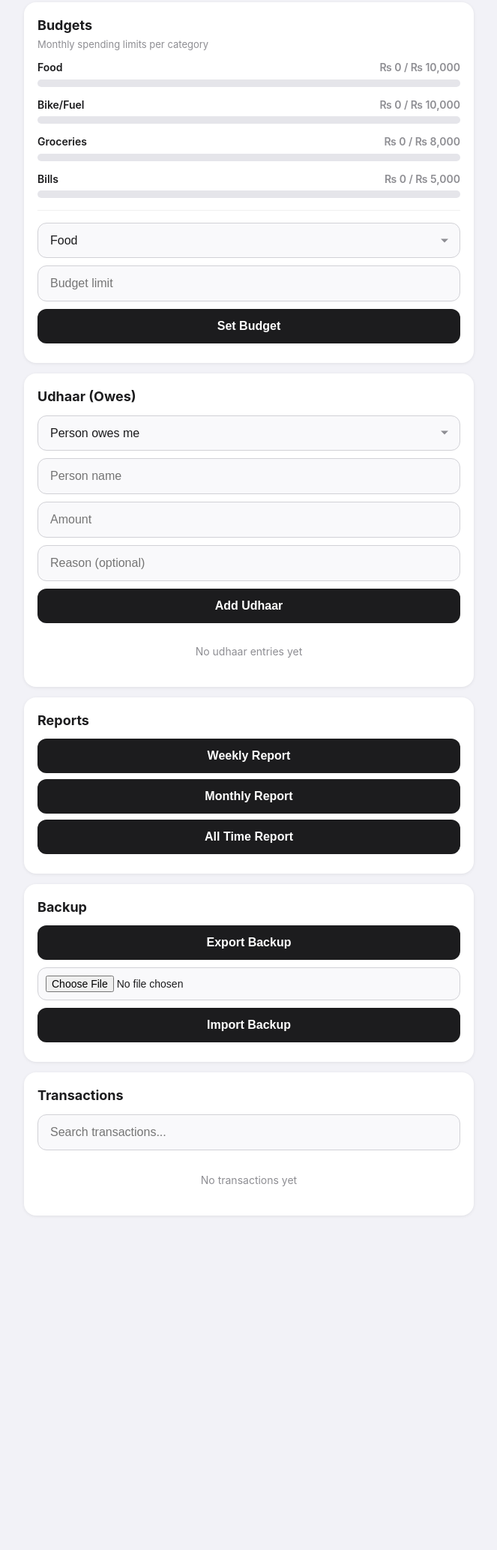
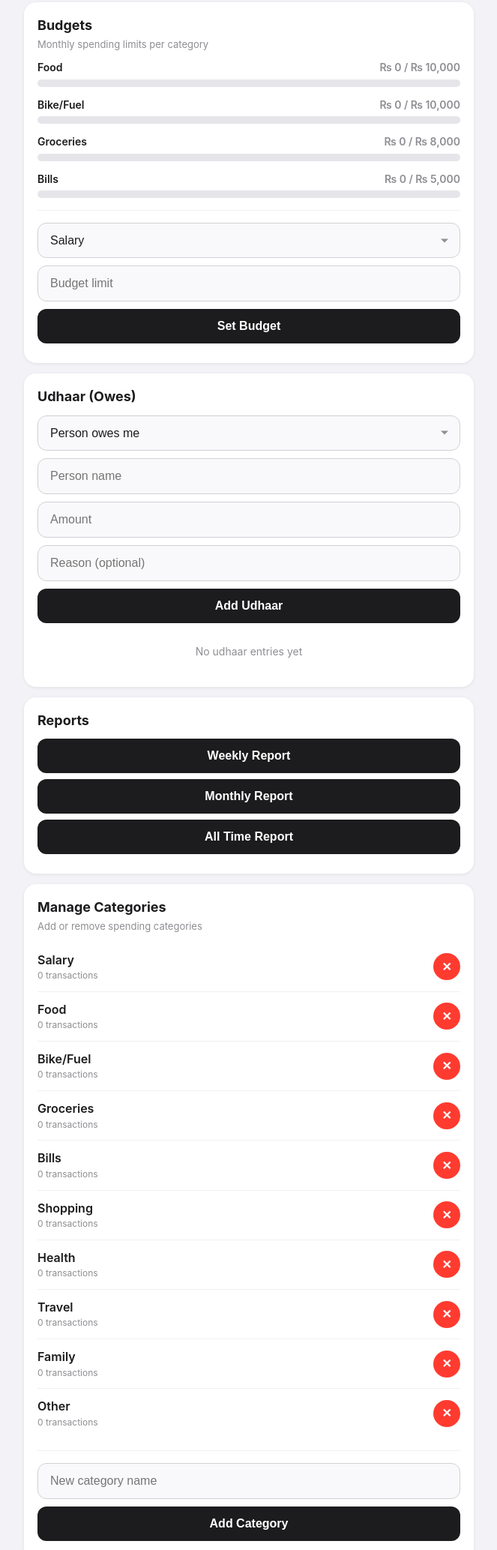
Before and after one commit to Ahmad-10-2001/Salary-Manager, a plain HTML site: page index.html in a window 1280 px wide. Shown: the part 650-2717 px from the top of the page at 75% size, without its empty margins (308-971 px from the left). Before the commit the page ends 2315 px from the top, so only its background shows below. Drawn offline with Linux system fonts and the light colour scheme.

Commit message:
now add the categories dynamically

```diff
--- a/index.html
+++ b/index.html
@@ -40,7 +40,7 @@
     <h3 class="card-title">Add Transaction</h3>
     <div class="form-group">
       <select id="txType">
-        <option value="income">+ Income</option>
+        <option value="income">+ Income / Salary</option>
         <option value="expense">- Expense</option>
       </select>
     </div>
@@ -48,18 +48,7 @@
       <input id="txAmount" type="number" inputmode="numeric" placeholder="Amount (e.g. 5000)">
     </div>
     <div class="form-group">
-      <select id="txCategory">
-        <option value="Salary">Salary</option>
-        <option value="Food">Food</option>
-        <option value="Bike/Fuel">Bike</option>
-        <option value="Groceries">Groceries</option>
-        <option value="Bills">Bills</option>
-        <option value="Shopping">Shopping</option>
-        <option value="Health">Health</option>
-        <option value="Travel">Travel</option>
-        <option value="Family">Family</option>
-        <option value="Other">Other</option>
-      </select>
+      <select id="txCategory"></select>
     </div>
     <div class="form-group">
       <input id="txComment" type="text" placeholder="Comment (optional)">
@@ -74,17 +63,7 @@
     <div id="budgetList"></div>
     <div class="budget-edit-section">
       <div class="form-group">
-        <select id="budgetCategory">
-          <option value="Food">Food</option>
-          <option value="Bike/Fuel">Bike</option>
-          <option value="Groceries">Groceries</option>
-          <option value="Bills">Bills</option>
-          <option value="Shopping">Shopping</option>
-          <option value="Health">Health</option>
-          <option value="Travel">Travel</option>
-          <option value="Family">Family</option>
-          <option value="Other">Other</option>
-        </select>
+      <select id="budgetCategory"></select>
       </div>
       <div class="form-group">
         <input id="budgetAmount" type="number" inputmode="numeric" placeholder="Budget limit">
@@ -124,6 +103,19 @@
     <div id="reportOutput"></div>
   </div>
 
+  <!-- Manage Categories -->
+  <div class="card">
+    <h3 class="card-title">Manage Categories</h3>
+    <p class="card-subtitle">Add or remove spending categories</p>
+    <div id="categoryList"></div>
+    <div class="category-add-section">
+      <div class="form-group">
+        <input id="newCategoryName" type="text" placeholder="New category name">
+      </div>
+      <button class="btn btn-dark" onclick="addCategory()">Add Category</button>
+    </div>
+  </div>
+
   <!-- Backup -->
   <div class="card">
     <h3 class="card-title">Backup</h3>
@@ -152,7 +144,7 @@
     <input type="hidden" id="editId">
     <div class="form-group">
       <select id="editType">
-        <option value="income">+ Income</option>
+        <option value="income">+ Income / Salary</option>
         <option value="expense">- Expense</option>
       </select>
     </div>
@@ -160,18 +152,7 @@
       <input id="editAmount" type="number" inputmode="numeric" placeholder="Amount">
     </div>
     <div class="form-group">
-      <select id="editCategory">
-        <option value="Salary">Salary</option>
-        <option value="Food">Food</option>
-        <option value="Bike/Fuel">Bike</option>
-        <option value="Groceries">Groceries</option>
-        <option value="Bills">Bills</option>
-        <option value="Shopping">Shopping</option>
-        <option value="Health">Health</option>
-        <option value="Travel">Travel</option>
-        <option value="Family">Family</option>
-        <option value="Other">Other</option>
-      </select>
+      <select id="editCategory"></select>
     </div>
     <div class="form-group">
       <input id="editComment" type="text" placeholder="Comment">
--- a/script.js
+++ b/script.js
@@ -1,9 +1,16 @@
+// ─── Default categories ───
+const DEFAULT_CATEGORIES = ['Salary', 'Food', 'Bike/Fuel', 'Groceries', 'Bills', 'Shopping', 'Health', 'Travel', 'Family', 'Other'];
+
 // ─── Data (prefixed to avoid collision with DOM IDs) ───
 let txData = JSON.parse(localStorage.getItem('transactions') || '[]');
 let debtData = JSON.parse(localStorage.getItem('debts') || '[]');
 let budgetData = JSON.parse(localStorage.getItem('budgets') || '{}');
+let categoryData = JSON.parse(localStorage.getItem('categories') || 'null');
 
-// Set default budgets if empty
+// Initialize defaults
+if (!categoryData) {
+  categoryData = [...DEFAULT_CATEGORIES];
+}
 if (Object.keys(budgetData).length === 0) {
   budgetData = { 'Food': 10000, 'Bike/Fuel': 10000, 'Groceries': 8000, 'Bills': 5000 };
 }
@@ -15,7 +22,89 @@ function saveAll() {
   localStorage.setItem('transactions', JSON.stringify(txData));
   localStorage.setItem('debts', JSON.stringify(debtData));
   localStorage.setItem('budgets', JSON.stringify(budgetData));
+  localStorage.setItem('categories', JSON.stringify(categoryData));
   renderAll();
+}
+
+// Populate a <select> element with current categories
+function populateSelect(selectId, selectedValue) {
+  let sel = $(selectId);
+  if (!sel) return;
+  let current = sel.value;
+  sel.innerHTML = '';
+  categoryData.forEach(cat => {
+    let opt = document.createElement('option');
+    opt.value = cat;
+    opt.textContent = cat;
+    sel.appendChild(opt);
+  });
+  // Restore selected value if it exists in the list
+  if (selectedValue && categoryData.includes(selectedValue)) {
+    sel.value = selectedValue;
+  } else if (current && categoryData.includes(current)) {
+    sel.value = current;
+  }
+}
+
+// Populate all category dropdowns across the app
+function populateAllSelects() {
+  populateSelect('txCategory');
+  populateSelect('budgetCategory');
+  populateSelect('editCategory');
+}
+
+// ─── Category Management ───
+function addCategory() {
+  let name = $('newCategoryName').value.trim();
+  if (!name) {
+    toast('Please enter a category name');
+    return;
+  }
+  if (categoryData.some(c => c.toLowerCase() === name.toLowerCase())) {
+    toast('Category already exists');
+    return;
+  }
+  categoryData.push(name);
+  $('newCategoryName').value = '';
+  saveAll();
+  toast('Category "' + name + '" added!');
+}
+
+function removeCategory(name) {
+  let usedCount = txData.filter(t => t.category === name).length;
+  let msg = 'Remove category "' + name + '"?';
+  if (usedCount > 0) {
+    msg += '\n\n⚠️ ' + usedCount + ' transaction(s) use this category. They will keep their category but you won\'t see it in dropdowns.';
+  }
+  if (!confirm(msg)) return;
+
+  categoryData = categoryData.filter(c => c !== name);
+  // Also remove the budget if it exists
+  if (budgetData[name]) {
+    delete budgetData[name];
+  }
+  saveAll();
+  toast('Category "' + name + '" removed');
+}
+
+function renderCategories() {
+  let html = '';
+  if (categoryData.length === 0) {
+    html = '<div class="empty-state">No categories. Add some below.</div>';
+  } else {
+    categoryData.forEach(cat => {
+      let count = txData.filter(t => t.category === cat).length;
+      html += '<div class="category-item">';
+      html += '<div class="category-info">';
+      html += '<span class="category-name">' + escapeHtml(cat) + '</span>';
+      html += '<span class="category-count">' + count + ' transactions</span>';
+      html += '</div>';
+      html += '<button class="btn-delete-sm" onclick="removeCategory(\'' + escapeHtml(cat).replace(/'/g, "\\'") + '\')">✕</button>';
+      html += '</div>';
+    });
+  }
+  $('categoryList').innerHTML = html;
+  populateAllSelects();
 }
 
 function toast(msg) {
@@ -83,7 +172,7 @@ function openEditModal(id) {
   $('editId').value = id;
   $('editType').value = tx.type;
   $('editAmount').value = tx.amount;
-  $('editCategory').value = tx.category;
+  populateSelect('editCategory', tx.category);
   $('editComment').value = tx.comment || '';
   $('editModal').classList.add('active');
 }
@@ -274,8 +363,9 @@ function exportBackup() {
     transactions: txData,
     debts: debtData,
     budgets: budgetData,
+    categories: categoryData,
     exportDate: new Date().toISOString(),
-    version: 4
+    version: 5
   };
 
   let blob = new Blob([JSON.stringify(data, null, 2)], { type: 'application/json' });
@@ -314,6 +404,7 @@ function importBackup() {
       txData = data.transactions || [];
       debtData = data.debts || [];
       budgetData = data.budgets || {};
+      categoryData = data.categories || [...DEFAULT_CATEGORIES];
 
       saveAll();
       fileInput.value = '';
@@ -484,6 +575,7 @@ function escapeHtml(str) {
 }
 
 function renderAll() {
+  renderCategories();
   renderBalance();
   renderBudgets();
   renderTransactions();
--- a/service-worker.js
+++ b/service-worker.js
@@ -1,4 +1,4 @@
-const CACHE_NAME = "salary-manager-v4";
+const CACHE_NAME = "salary-manager-v5";
 
 const FILES_TO_CACHE = [
   "./",
--- a/style.css
+++ b/style.css
@@ -466,3 +466,59 @@ select {
 /* ===== UTILITIES ===== */
 .mt-10 { margin-top: 10px; }
 .text-center { text-align: center; }
+
+/* ===== CATEGORY MANAGEMENT ===== */
+.category-item {
+  display: flex;
+  align-items: center;
+  justify-content: space-between;
+  padding: 12px 0;
+  border-bottom: 1px solid #f0f0f0;
+}
+
+.category-item:last-child {
+  border-bottom: none;
+}
+
+.category-info {
+  display: flex;
+  flex-direction: column;
+}
+
+.category-name {
+  font-size: 16px;
+  font-weight: 600;
+}
+
+.category-count {
+  font-size: 12px;
+  color: #8e8e93;
+  margin-top: 2px;
+}
+
+.btn-delete-sm {
+  width: 36px;
+  height: 36px;
+  border-radius: 50%;
+  border: none;
+  background: #ff3b30;
+  color: #fff;
+  font-size: 16px;
+  font-weight: 700;
+  cursor: pointer;
+  flex-shrink: 0;
+  display: flex;
+  align-items: center;
+  justify-content: center;
+  -webkit-tap-highlight-color: transparent;
+}
+
+.btn-delete-sm:active {
+  opacity: 0.7;
+}
+
+.category-add-section {
+  margin-top: 16px;
+  padding-top: 16px;
+  border-top: 1px solid #f0f0f0;
+}
```
